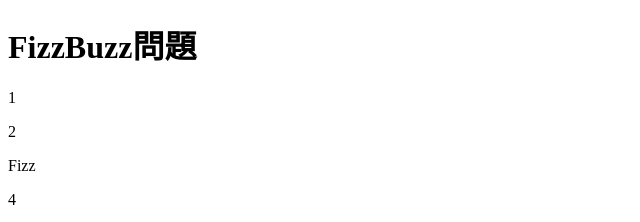
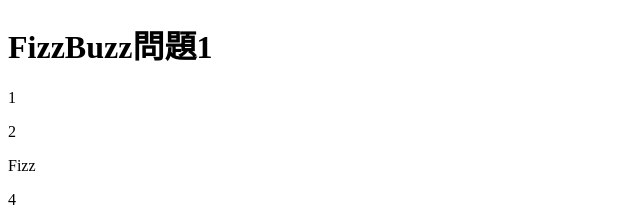
Before and after one commit to eno-chang/fizzbuzz, a plain HTML site: page index.html in a window 1280 px wide. Shown: the top 222 px of the page, 0-640 px from the left. Drawn offline with Linux system fonts and the light colour scheme.

Commit message:
Update index.html

```diff
--- a/index.html
+++ b/index.html
@@ -4,7 +4,7 @@
     <meta charset="utf-8">
   </head>
   <body>
-    <h1>FizzBuzz問題</h1>
+    <h1>FizzBuzz問題1</h1>
     <script src="js/script.js"></script>
   </body>
 </html>
```
